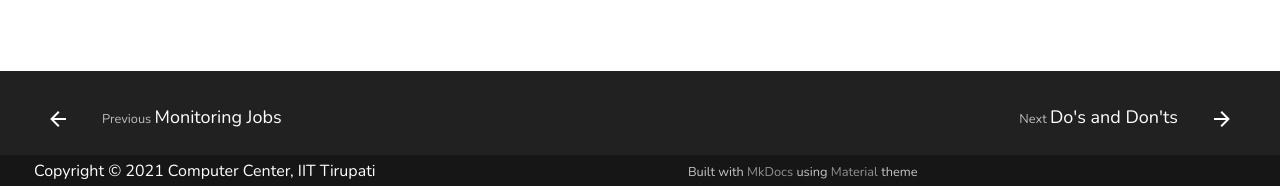
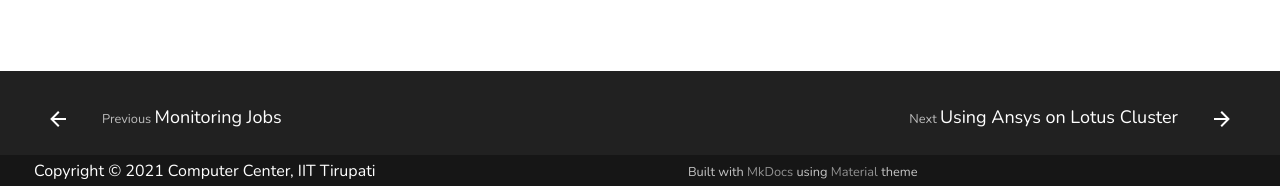
Before and after one commit to P-Vamshi-Seshasayan/iitt-hpc-docs, an MkDocs documentation site: the page built from docs/hpc/debugging.md, in a window 1280 px wide. Shown: the part 711-897 px from the top of the page. Built offline with MkDocs 1.6.1 and Material for MkDocs 9.7.7, drawn with Linux system fonts in a browser that asks for light colours; comment, search, counter and statistics services are not loaded.

Commit message:
using-ansys.md

```diff
--- a/mkdocs.yml
+++ b/mkdocs.yml
@@ -18,7 +18,7 @@ nav:
       - Running Jobs with PBS: hpc/running-jobs.md
       - Monitoring Jobs: hpc/monitoring-jobs.md
       - Debugging: hpc/debugging.md
-    - Using Ansys on Lotus Cluster: ''
+    - Using Ansys on Lotus Cluster: lotus/using-ansys.md
     - Do's and Don'ts: hpc/dos-and-donts.md
     - Getting Help: hpc/getting-help.md
     - Useful Resources: hpc/resources.md
```
